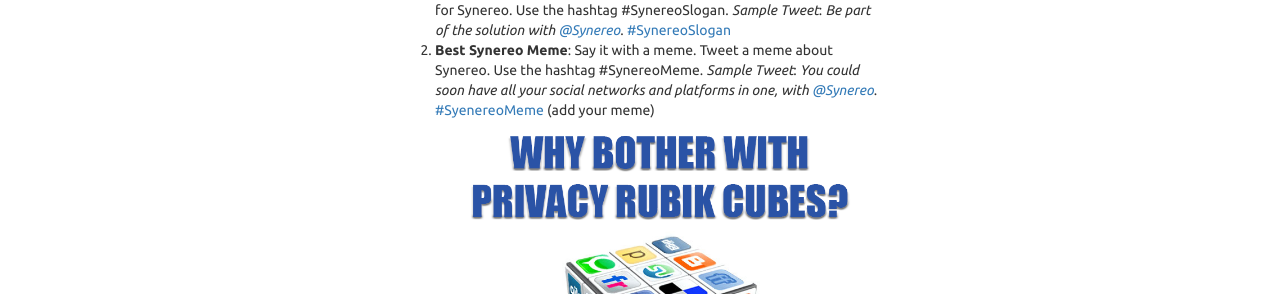
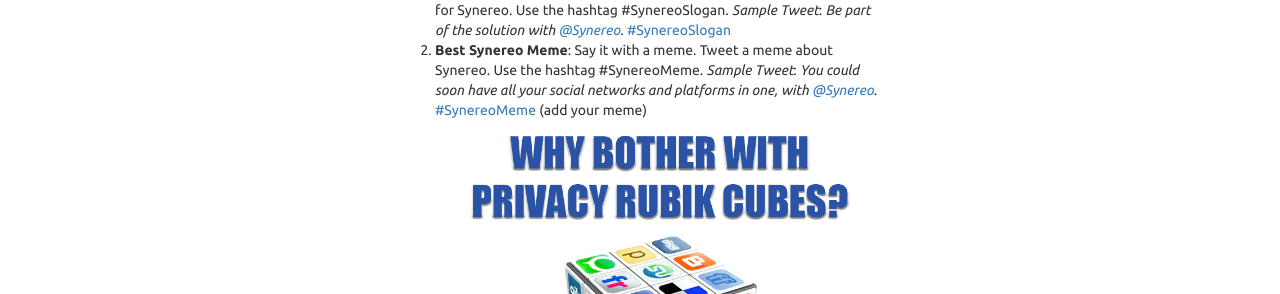
Before and after one commit to synereo/blog.synereo.com, a Jekyll site: the page built from _posts/2015-04-17-twitter-bounties.markdown, in a window 1280 px wide. Shown: the part 487-781 px from the top of the page. Built offline with Jekyll 4.4.1, drawn with Linux system fonts in a browser that asks for light colours; nearby versions of some CDN libraries; a script that is not in the unit is left out.

Commit message:
Fixed typo in SynereoMeme
Fixed typo in SynereoMeme

```diff
--- a/_posts/2015-04-17-twitter-bounties.markdown
+++ b/_posts/2015-04-17-twitter-bounties.markdown
@@ -17,7 +17,7 @@
 1. **Find a Slogan for Synereo**: say it with a slogan. Tweet a short slogan for Synereo. Use the hashtag #SynereoSlogan.
 _Sample Tweet_: *Be part of the solution with [@Synereo](https://titter.com/Synereo)*. [#SynereoSlogan](https://twitter.com/search?q=%23SynereoSlogan&src=typd)
 2. **Best Synereo Meme**: Say it with a meme. Tweet a meme about Synereo. Use the hashtag #SynereoMeme.
-_Sample Tweet_: *You could soon have all your social networks and platforms in one, with [@Synereo](https://titter.com/Synereo)*. [#SyenereoMeme](https://twitter.com/search?q=%23SyenereoMeme&src=typd) (add your meme)               ![image alt text](/img/uploads/cube.png){: style="display: block; margin: 0 auto; max-height: 80%; max-width: 100%;"}
+_Sample Tweet_: *You could soon have all your social networks and platforms in one, with [@Synereo](https://titter.com/Synereo)*. [#SynereoMeme](https://twitter.com/search?q=%23SyenereoMeme&src=typd) (add your meme)               ![image alt text](/img/uploads/cube.png){: style="display: block; margin: 0 auto; max-height: 80%; max-width: 100%;"}
 3. **Synereo Haiku**: *nothing says it like / haiku, keep it lean and clean / @Synereo #SynereoKu*
 4. **Social Ops Week**: promote Synereo in any (respectable) way you can for a week. Use hashtag #SynereoOps.
 _Sample Tweet_: *[@Synereo](https://titter.com/Synereo) is a social platform owned by the people who use it. [#SynereoOps](https://twitter.com/search?q=%23SynereoOps&src=typd) #bitcoin*
```
